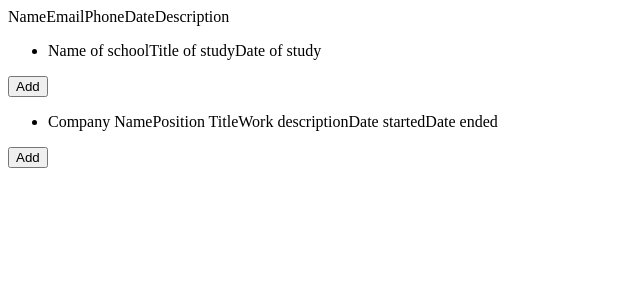
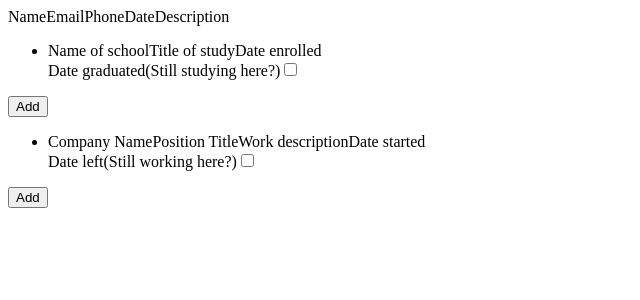
Before and after one commit to harmolipi/cv-project, a React (Create React App) app: page / in a window 1280 px wide. Shown: the top 300 px of the page, without its empty margins (0-640 px from the left). Built offline with nearby package versions, Linux system fonts and the light colour scheme.

Commit message:
Added togglable date field

```diff
--- /dev/null
+++ b/src/components/DateOrPresent.js
@@ -0,0 +1,49 @@
+import React from 'react';
+import EditableText from './EditableText';
+
+class DateOrPresent extends EditableText {
+  constructor(props) {
+    super(props);
+    this.state = {
+      present: false,
+      verb: this.props.workOrSchool === 'work' ? 'working' : 'studying',
+    };
+    this.togglePresent = this.togglePresent.bind(this);
+  }
+
+  static defaultProps = {
+    inputType: 'date',
+    workOrSchool: 'work',
+  };
+
+  togglePresent = (e) => {
+    this.setState({
+      present: e.target.checked,
+    });
+  };
+
+  render() {
+    const textDisplay = this.state.present ? (
+      <span>Current</span>
+    ) : (
+      <EditableText text="testing" {...this.props} />
+    );
+
+    return (
+      <div>
+        {textDisplay}
+        <label>
+          (Still {this.state.verb} here?)
+          <input
+            type="checkbox"
+            name="present"
+            checked={this.state.present}
+            onChange={this.togglePresent}
+          />
+        </label>
+      </div>
+    );
+  }
+}
+
+export default DateOrPresent;
--- a/src/components/EducationalInstitution.js
+++ b/src/components/EducationalInstitution.js
@@ -1,5 +1,6 @@
 import React from 'react';
 import EditableText from './EditableText';
+import DateOrPresent from './DateOrPresent';
 
 class EducationalInstitution extends React.Component {
   render() {
@@ -7,7 +8,8 @@ class EducationalInstitution extends React.Component {
       <div>
         <EditableText text="Name of school" />
         <EditableText text="Title of study" />
-        <EditableText text="Date of study" inputType="date" />
+        <EditableText text="Date enrolled" inputType="date" />
+        <DateOrPresent text="Date graduated" workOrSchool="school" />
       </div>
     );
   }
--- a/src/components/WorkExperience.js
+++ b/src/components/WorkExperience.js
@@ -1,5 +1,6 @@
 import React from 'react';
 import EditableText from './EditableText';
+import DateOrPresent from './DateOrPresent';
 
 class WorkExperience extends React.Component {
   render() {
@@ -9,7 +10,7 @@ class WorkExperience extends React.Component {
         <EditableText text="Position Title" />
         <EditableText text="Work description" inputType="textarea" />
         <EditableText text="Date started" inputType="date" />
-        <EditableText text="Date ended" inputType="date" />
+        <DateOrPresent text="Date left" workOrSchool="work" />
       </div>
     );
   }
```
